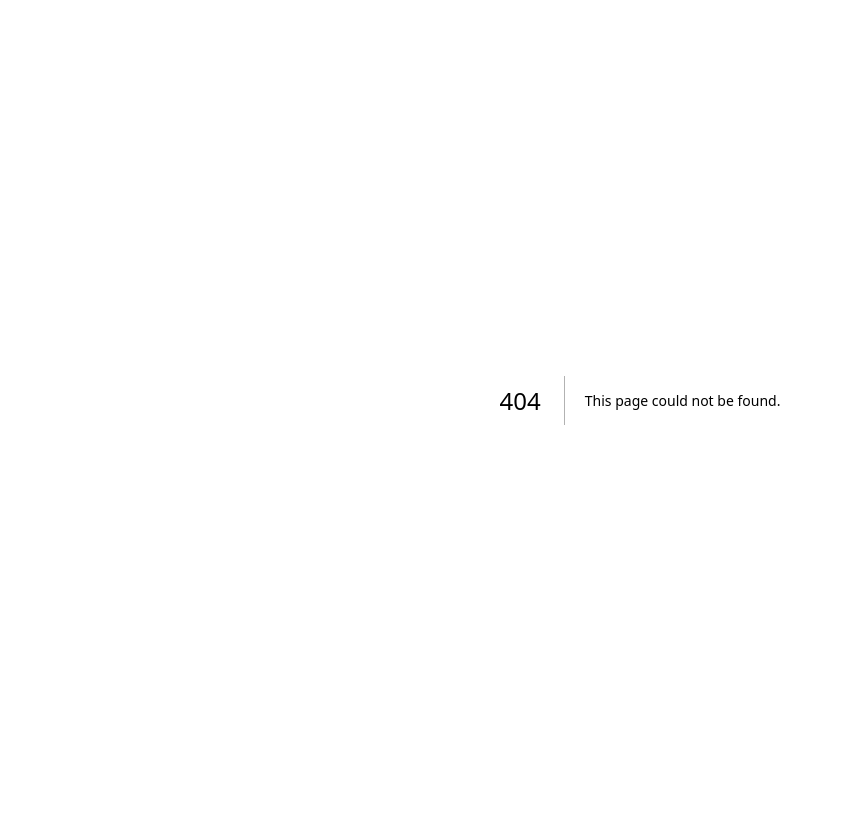
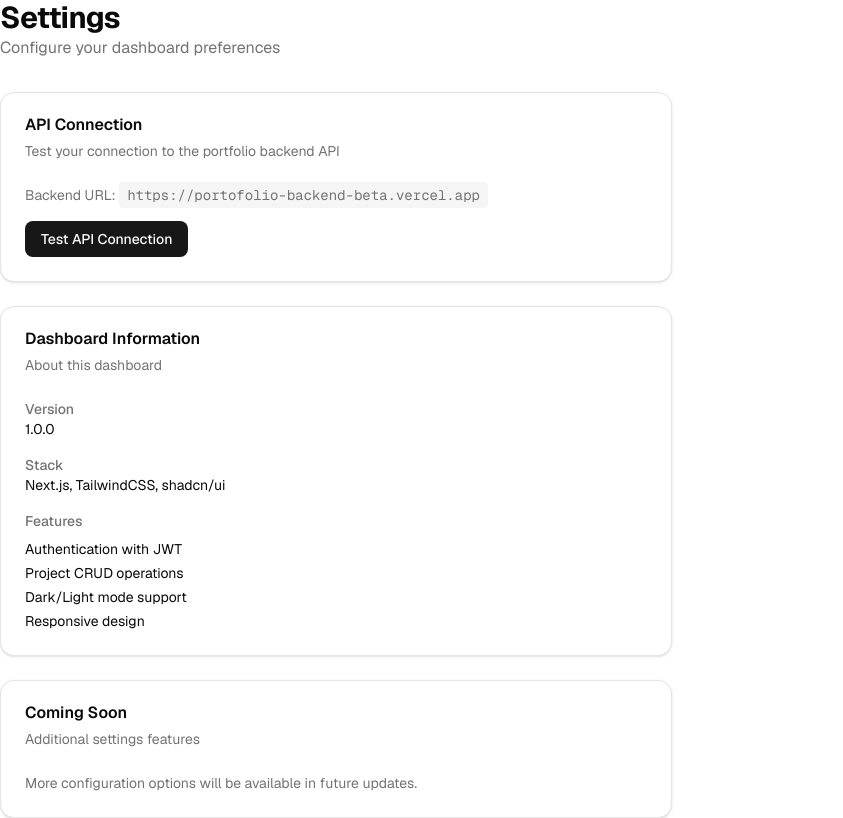
Before and after one commit to SulthanRaghib/portofolio-dashboard, a Next.js app: page /dashboard/settings in a window 1280 px wide. Before the commit this address had no page. Shown: the whole page, without its empty margins (0-843 px from the left). Built offline with nearby package versions, Linux system fonts and the light colour scheme; no server answers.

Commit message:
feat: add SettingsPage component with API health check and dashboard information

```diff
--- /dev/null
+++ b/app/dashboard/settings/page.tsx
@@ -0,0 +1,115 @@
+"use client";
+
+import { useState } from "react";
+import { Button } from "@/components/ui/button";
+import {
+  Card,
+  CardContent,
+  CardDescription,
+  CardHeader,
+  CardTitle,
+} from "@/components/ui/card";
+import { api } from "@/lib/api";
+import { useToast } from "@/hooks/use-toast";
+
+export default function SettingsPage() {
+  const [isChecking, setIsChecking] = useState(false);
+  const { toast } = useToast();
+
+  const handleHealthCheck = async () => {
+    setIsChecking(true);
+    try {
+      const result = await api.getHealth();
+      toast({
+        title: "API Connection Successful",
+        description: `Backend is healthy: ${JSON.stringify(result)}`,
+      });
+    } catch (error) {
+      toast({
+        title: "API Connection Failed",
+        description:
+          error instanceof Error
+            ? error.message
+            : "Failed to connect to backend",
+        variant: "destructive",
+      });
+    } finally {
+      setIsChecking(false);
+    }
+  };
+
+  return (
+    <div className="space-y-8">
+      <div>
+        <h1 className="text-3xl font-bold tracking-tight">Settings</h1>
+        <p className="text-muted-foreground">
+          Configure your dashboard preferences
+        </p>
+      </div>
+
+      <div className="grid gap-6 max-w-2xl">
+        <Card>
+          <CardHeader>
+            <CardTitle>API Connection</CardTitle>
+            <CardDescription>
+              Test your connection to the portfolio backend API
+            </CardDescription>
+          </CardHeader>
+          <CardContent className="space-y-4">
+            <p className="text-sm text-muted-foreground">
+              Backend URL:{" "}
+              <code className="bg-muted px-2 py-1 rounded">
+                https://portofolio-backend-beta.vercel.app
+              </code>
+            </p>
+            <Button onClick={handleHealthCheck} disabled={isChecking}>
+              {isChecking ? "Testing Connection..." : "Test API Connection"}
+            </Button>
+          </CardContent>
+        </Card>
+
+        <Card>
+          <CardHeader>
+            <CardTitle>Dashboard Information</CardTitle>
+            <CardDescription>About this dashboard</CardDescription>
+          </CardHeader>
+          <CardContent className="space-y-4">
+            <div>
+              <p className="text-sm font-medium text-muted-foreground">
+                Version
+              </p>
+              <p className="text-sm">1.0.0</p>
+            </div>
+            <div>
+              <p className="text-sm font-medium text-muted-foreground">Stack</p>
+              <p className="text-sm">Next.js, TailwindCSS, shadcn/ui</p>
+            </div>
+            <div>
+              <p className="text-sm font-medium text-muted-foreground">
+                Features
+              </p>
+              <ul className="text-sm space-y-1 mt-2">
+                <li>Authentication with JWT</li>
+                <li>Project CRUD operations</li>
+                <li>Dark/Light mode support</li>
+                <li>Responsive design</li>
+              </ul>
+            </div>
+          </CardContent>
+        </Card>
+
+        <Card>
+          <CardHeader>
+            <CardTitle>Coming Soon</CardTitle>
+            <CardDescription>Additional settings features</CardDescription>
+          </CardHeader>
+          <CardContent>
+            <p className="text-sm text-muted-foreground">
+              More configuration options will be available in future updates.
+            </p>
+          </CardContent>
+        </Card>
+      </div>
+    </div>
+  );
+}
```
